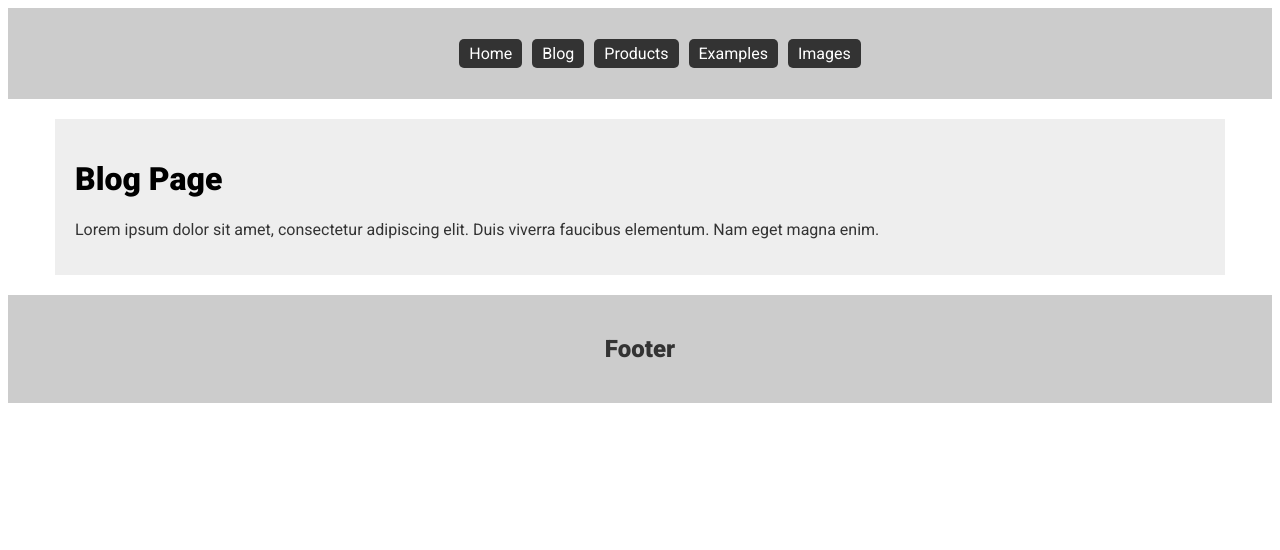
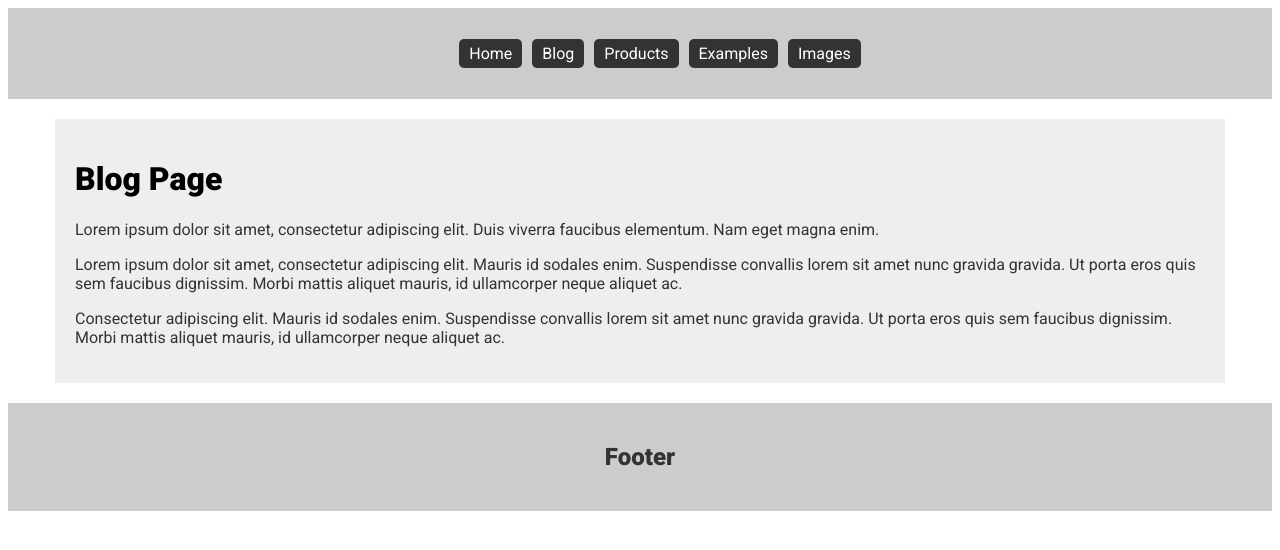
Before and after one commit to julianpop/gatsby-contentful, a Gatsby site: page /blog in a window 1280 px wide. Built offline with nearby package versions, Linux system fonts and the light colour scheme; Gatsby itself is replaced by a stand-in of ours.

Commit message:
Update blog.js

```diff
--- a/src/pages/blog.js
+++ b/src/pages/blog.js
@@ -10,6 +10,8 @@ const blog = () => (
         Lorem ipsum dolor sit amet, consectetur adipiscing elit. Duis viverra
         faucibus elementum. Nam eget magna enim.
       </p>
+      <p className={styles.text}>Lorem ipsum dolor sit amet, consectetur adipiscing elit. Mauris id sodales enim. Suspendisse convallis lorem sit amet nunc gravida gravida. Ut porta eros quis sem faucibus dignissim. Morbi mattis aliquet mauris, id ullamcorper neque aliquet ac.</p>
+      <p className={styles.text}>Consectetur adipiscing elit. Mauris id sodales enim. Suspendisse convallis lorem sit amet nunc gravida gravida. Ut porta eros quis sem faucibus dignissim. Morbi mattis aliquet mauris, id ullamcorper neque aliquet ac.</p>
     </div>
   </Layout>
 )
```
